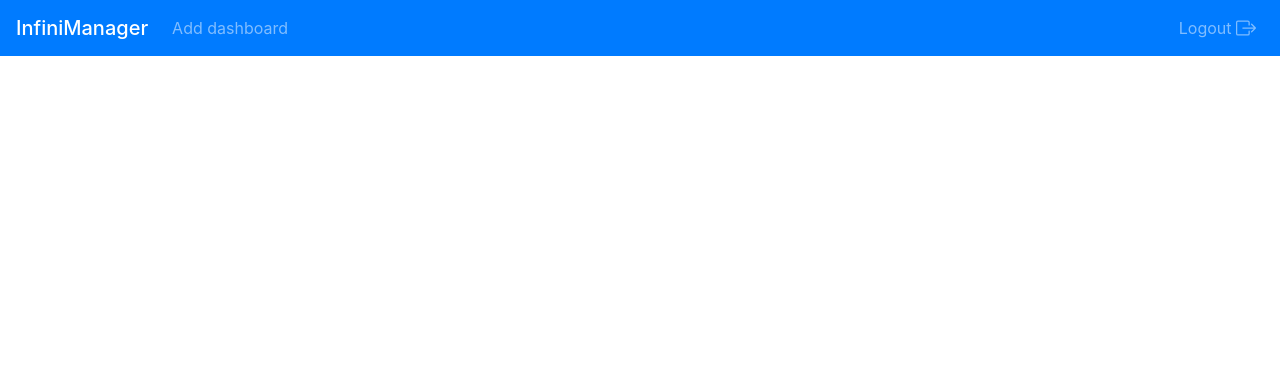
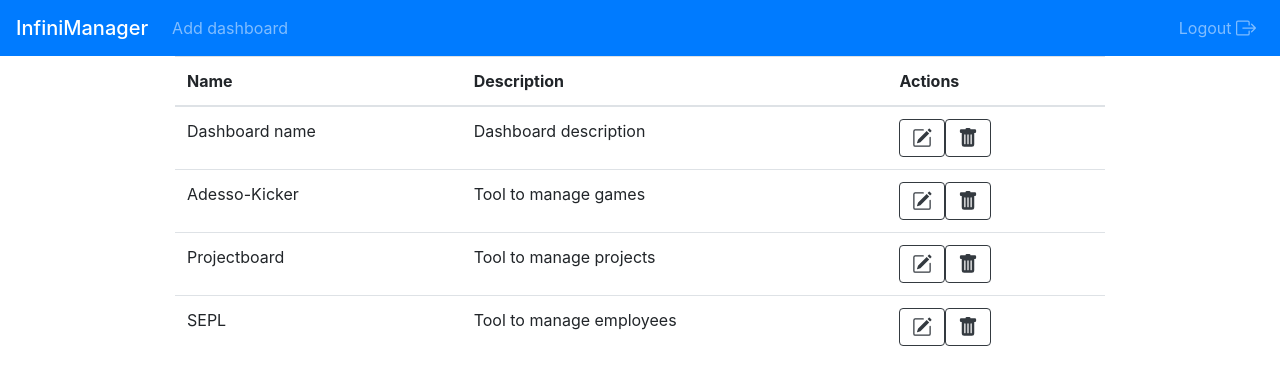
Before and after one commit to ccaylak/infinimanager, a Vue app: page / in a window 1280 px wide. Shown: the top 384 px of the page. Built offline with nearby package versions, Linux system fonts and the light colour scheme.

Commit message:
Add basic dashboardlist component

```diff
--- a/src/App.vue
+++ b/src/App.vue
@@ -1,11 +1,13 @@
 <template>
   <div id="app">
     <TheHeader />
+    <TheDashboardList />
   </div>
 </template>
 <script>
 import TheHeader from "@/components/TheHeader";
+import TheDashboardList from "@/components/TheDashboardList";
 export default {
-  components: { TheHeader }
+  components: { TheDashboardList, TheHeader }
 };
 </script>
--- /dev/null
+++ b/src/components/TheDashboardList.vue
@@ -0,0 +1,51 @@
+<template>
+  <div>
+    <b-container fluid>
+      <b-row>
+        <b-col></b-col>
+        <b-col lg="9">
+          <!--
+          <h1 class="font-weight-bolder">
+            No dashboards available
+            <p>Go on create some</p>
+          </h1>
+          -->
+
+          <b-table hover :items="dashboards" :fields="fields">
+            <template v-slot:cell(actions)>
+              <b-button variant="outline-dark"
+                ><b-icon-pencil-square></b-icon-pencil-square
+              ></b-button>
+              <b-button variant="outline-dark"
+                ><b-icon-trash-fill></b-icon-trash-fill
+              ></b-button>
+            </template>
+          </b-table>
+        </b-col>
+        <b-col></b-col>
+      </b-row>
+    </b-container>
+  </div>
+</template>
+
+<script>
+import { BIconTrashFill, BIconPencilSquare } from "bootstrap-vue";
+export default {
+  name: "TheDashboardList",
+  components: {
+    BIconTrashFill,
+    BIconPencilSquare
+  },
+  data() {
+    return {
+      dashboards: [
+        { name: "Dashboard name", description: "Dashboard description" },
+        { name: "Adesso-Kicker", description: "Tool to manage games" },
+        { name: "Projectboard", description: "Tool to manage projects" },
+        { name: "SEPL", description: "Tool to manage employees" }
+      ],
+      fields: ["name", "description", "Actions"]
+    };
+  }
+};
+</script>
```
